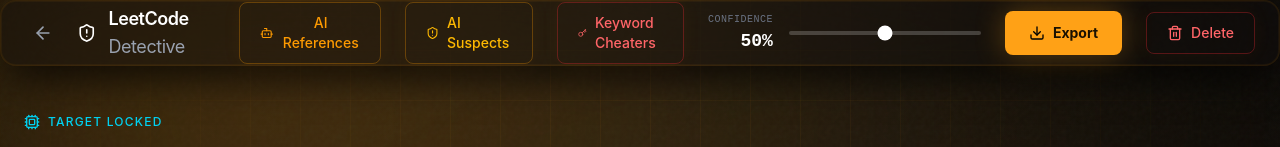
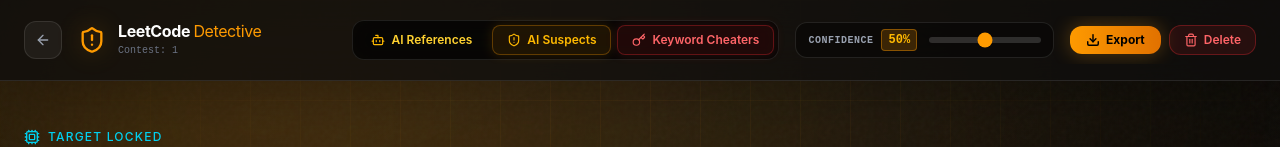
Before and after one commit to sanjeeb42/LeetCode-Contest-Plagarism-Detector, a React app in the folder frontend/: page /contest/1 in a window 1280 px wide. Shown: the top 147 px of the page. Built offline with nearby package versions, Linux system fonts and the light colour scheme; no server answers; the HTML template or start-up script is replaced by a standard one.

Commit message:
Minor UI Fixes

```diff
--- a/frontend/src/index.css
+++ b/frontend/src/index.css
@@ -86,11 +86,11 @@
 
 /* Premium Buttons - Bringing in the signature Yellow */
 .btn-primary {
-  @apply px-6 py-3 bg-[#FFA116] text-[#1a1100] font-bold rounded-lg hover:bg-[#ffb03a] hover:scale-[1.02] active:scale-[0.98] transition-all duration-200 inline-flex items-center justify-center gap-2 text-sm shadow-[0_0_30px_rgba(255,161,22,0.3)];
+  @apply px-6 py-3 bg-[#FFA116] text-[#1a1100] font-bold rounded-lg hover:bg-[#ffb03a] hover:scale-[1.02] active:scale-[0.98] transition-all duration-200 inline-flex items-center justify-center gap-2 text-sm whitespace-nowrap shadow-[0_0_30px_rgba(255,161,22,0.3)];
 }
 
 .btn-secondary {
-  @apply px-5 py-2.5 bg-transparent border border-amber-500/30 text-amber-500 font-medium rounded-lg hover:bg-amber-500/10 hover:text-amber-400 transition-all duration-200 inline-flex items-center justify-center gap-2 text-sm shadow-[0_0_20px_rgba(255,161,22,0.05)];
+  @apply px-5 py-2.5 bg-transparent border border-amber-500/30 text-amber-500 font-medium rounded-lg hover:bg-amber-500/10 hover:text-amber-400 transition-all duration-200 inline-flex items-center justify-center gap-2 text-sm whitespace-nowrap shadow-[0_0_20px_rgba(255,161,22,0.05)];
 }
 
 .text-glow {
--- a/frontend/src/pages/AISuspects.jsx
+++ b/frontend/src/pages/AISuspects.jsx
@@ -4,7 +4,7 @@
 import {
     ArrowLeft, ShieldAlert, Cpu, Loader2, AlertTriangle, CheckCircle,
     Eye, Play, ChevronDown, ChevronUp, ExternalLink, Filter, Search,
-    RefreshCw, Check, X, Terminal, Copy, Code2, Users, ChevronRight
+    RefreshCw, Check, X, Terminal, Copy, Code2, Users, ChevronRight, Key, Bot
 } from 'lucide-react';
 import ReplayViewer from '../components/ReplayViewer';
 import { motion, AnimatePresence } from 'framer-motion';
--- a/frontend/src/pages/ContestDashboard.jsx
+++ b/frontend/src/pages/ContestDashboard.jsx
@@ -60,77 +60,96 @@
             <div className="glow-cyan top-[-100px] left-[-100px]" />
             <div className="glow-blue bottom-[-100px] right-[-100px]" />
 
-            <header className="sticky top-0 z-50 glass-panel rounded-none border-t-0 border-x-0 border-b-white/10 shadow-none">
-                <div className="max-w-7xl mx-auto px-6 h-16 flex items-center justify-between">
-                    <div className="flex items-center gap-4">
-                        <Link to="/" className="p-2 hover:bg-white/10 rounded-md transition-colors text-gray-400 hover:text-white">
-                            <ArrowLeft className="w-5 h-5" />
+            <header className="sticky top-0 z-50 bg-[#0f0e0d]/80 backdrop-blur-xl border-b border-white/10 shadow-2xl select-none">
+                <div className="max-w-7xl mx-auto px-6 h-20 flex items-center justify-between gap-4">
+                    {/* Brand & Back Button */}
+                    <div className="flex items-center gap-4 shrink-0">
+                        <Link
+                            to="/"
+                            className="p-2.5 bg-white/5 hover:bg-white/10 border border-white/10 rounded-xl transition-all duration-200 text-gray-400 hover:text-white active:scale-95"
+                            title="Back to Home"
+                        >
+                            <ArrowLeft className="w-4 h-4" />
                         </Link>
                         <div className="flex items-center gap-3">
-                            <ShieldAlert className="w-6 h-6 text-white" />
+                            <div className="relative">
+                                <ShieldAlert className="w-7 h-7 text-amber-500 drop-shadow-[0_0_12px_rgba(245,158,11,0.4)]" />
+                            </div>
                             <div>
-                                <h1 className="text-lg font-semibold text-white tracking-tight">LeetCode <span className="text-gray-400 font-normal">Detective</span></h1>
+                                <h1 className="text-base font-bold text-white tracking-tight leading-none">
+                                    LeetCode <span className="text-amber-500 font-normal">Detective</span>
+                                </h1>
+                                <span className="text-[10px] text-gray-500 font-mono mt-1 block">Contest: {slug}</span>
                             </div>
                         </div>
                     </div>
 
-                    <div className="flex items-center gap-6">
-                        {/* Reference Manager Button */}
+                    {/* Navigation Pills & Controls */}
+                    <div className="flex items-center gap-3 md:gap-4 overflow-x-auto no-scrollbar py-1">
+                        {/* Segmented Feature Nav Group */}
+                        <div className="flex items-center gap-1.5 p-1 bg-black/60 border border-white/10 rounded-xl backdrop-blur-md shrink-0">
                             <button
                                 onClick={() => setShowReferenceManager(true)}
-                            className="btn-secondary py-1.5"
+                                className="px-3.5 py-1.5 rounded-lg text-xs font-semibold text-amber-300 hover:text-white hover:bg-white/10 transition-all duration-200 inline-flex items-center gap-1.5 whitespace-nowrap active:scale-95"
                             >
-                            <Bot className="w-4 h-4" />
+                                <Bot className="w-3.5 h-3.5 text-amber-400" />
                                 <span>AI References</span>
                             </button>
 
                             <Link
                                 to={`/contest/${slug}/ai-suspects`}
-                            className="btn-secondary py-1.5 !border-amber-500/30 !text-amber-400 hover:!bg-amber-500/10"
+                                className="px-3.5 py-1.5 rounded-lg text-xs font-semibold text-amber-400 bg-amber-500/10 hover:bg-amber-500/20 border border-amber-500/30 transition-all duration-200 inline-flex items-center gap-1.5 whitespace-nowrap active:scale-95 shadow-[0_0_12px_rgba(245,158,11,0.15)]"
                             >
-                            <ShieldAlert className="w-4 h-4" />
+                                <ShieldAlert className="w-3.5 h-3.5 text-amber-400" />
                                 <span>AI Suspects</span>
                             </Link>
 
                             <Link
                                 to={`/contest/${slug}/keyword-suspects`}
-                            className="btn-secondary py-1.5 !border-red-500/30 !text-red-400 hover:!bg-red-500/10"
+                                className="px-3.5 py-1.5 rounded-lg text-xs font-semibold text-red-400 bg-red-500/10 hover:bg-red-500/20 border border-red-500/30 transition-all duration-200 inline-flex items-center gap-1.5 whitespace-nowrap active:scale-95 shadow-[0_0_12px_rgba(239,68,68,0.15)]"
                             >
-                            <Key className="w-4 h-4 text-red-400" />
+                                <Key className="w-3.5 h-3.5 text-red-400" />
                                 <span>Keyword Cheaters</span>
                             </Link>
+                        </div>
 
-                        <div className="hidden md:flex items-center gap-4">
-                            <div className="flex flex-col items-end">
-                                <span className="text-[10px] text-gray-500 font-mono uppercase tracking-wider">Confidence</span>
-                                <span className="text-lg font-bold font-mono text-white">{threshold}%</span>
+                        {/* Confidence Slider Control */}
+                        <div className="hidden lg:flex items-center gap-3 px-3 py-1.5 bg-black/40 border border-white/10 rounded-xl shrink-0">
+                            <div className="flex items-center gap-2">
+                                <span className="text-[10px] text-gray-400 font-mono uppercase tracking-wider font-bold">Confidence</span>
+                                <span className="px-1.5 py-0.5 bg-amber-500/20 border border-amber-500/40 text-amber-400 text-xs font-mono font-bold rounded">
+                                    {threshold}%
+                                </span>
                             </div>
-                            <div className="w-48 flex items-center">
                             <input
                                 type="range"
                                 min="0"
                                 max="100"
                                 value={threshold}
                                 onChange={(e) => setThreshold(e.target.value)}
-                                    className="w-full h-1 bg-white/20 rounded-lg appearance-none cursor-pointer accent-white hover:accent-gray-200 transition-colors"
+                                className="w-28 h-1.5 bg-white/15 rounded-lg appearance-none cursor-pointer accent-amber-500 hover:accent-amber-400 transition-colors"
                             />
                         </div>
-                        </div>
+
+                        {/* Action Buttons */}
+                        <div className="flex items-center gap-2 shrink-0">
                             <button
                                 onClick={handleExport}
-                            className="btn-primary py-1.5"
+                                className="px-4 py-1.5 bg-gradient-to-r from-amber-500 to-amber-600 hover:from-amber-400 hover:to-amber-500 text-black font-bold text-xs rounded-xl shadow-[0_0_20px_rgba(255,161,22,0.3)] inline-flex items-center gap-1.5 whitespace-nowrap active:scale-95 transition-all duration-200"
                             >
-                            <Download className="w-4 h-4 text-black" />
-                            Export
+                                <Download className="w-3.5 h-3.5 text-black stroke-[2.5]" />
+                                <span>Export</span>
                             </button>
+
                             <button
                                 onClick={handleDelete}
-                            className="btn-secondary py-1.5 !border-red-500/30 !text-red-400 hover:!bg-red-500/10"
+                                className="px-3.5 py-1.5 bg-red-500/10 hover:bg-red-500/20 border border-red-500/30 text-red-400 text-xs font-semibold rounded-xl inline-flex items-center gap-1.5 whitespace-nowrap active:scale-95 transition-all duration-200"
                                 title="Delete Contest Data"
                             >
-                            <Trash2 className="w-4 h-4" />
-                            Delete
+                                <Trash2 className="w-3.5 h-3.5" />
+                                <span>Delete</span>
                             </button>
+                        </div>
                     </div>
                 </div>
             </header>
```
Also changed, not shown: 1 other file (tests, documents, lock files or other folders). Lines whose indentation alone changed are shown as unchanged.
